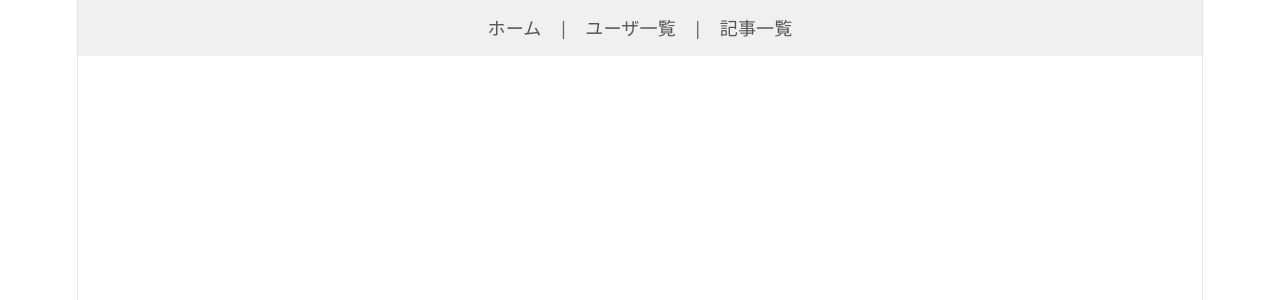
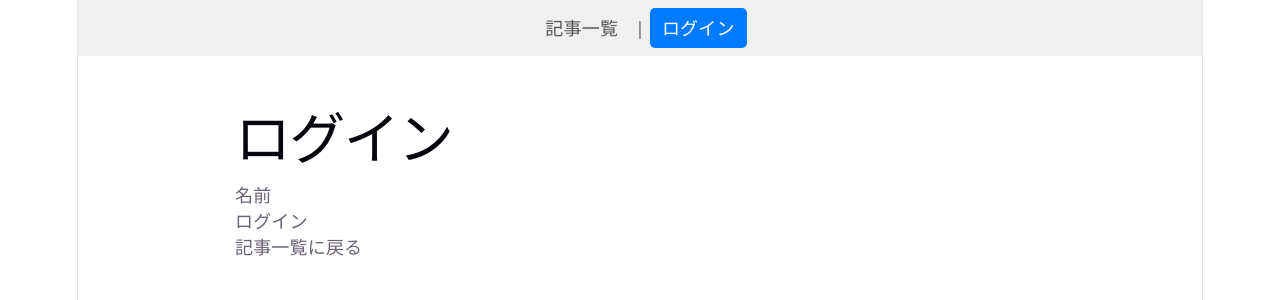
Before and after one commit to masumi-g/my-app, a React (Vite) app: page /login in a window 1280 px wide. Before the commit this address had no page. Shown: the top 300 px of the page. Built offline with nearby package versions, Linux system fonts and the light colour scheme; no server answers.

Commit message:
ログイン制御・権限確認まで終了

```diff
--- a/db.json
+++ b/db.json
@@ -3,7 +3,7 @@
     {
       "id": "1",
       "title": "React Hooksの基本",
-      "content": "useStateを使うと、コンポーネント内で状態を管理できます。（importを忘れないこと）",
+      "content": "useStateを使うと、コンポーネント内で状態を管理できます。（importを忘れないこと!）",
       "author": "Tech Taro",
       "createdAt": "2026-11-14T09:00:00.000Z"
     },
@@ -20,13 +20,6 @@
       "content": "●オブジェクトの中に、さらにオブジェクトがある場合です\nconst user = {\n  name: \"山田太郎\",\n  profile: {\n    hobby: \"プログラミング\",\n    learning: \"React\"\n  }\n};\n\n\n●内側の値も取り出せます\nconst {\n  name,\n  profile: { hobby, learning }\n} = user;\n",
       "createdAt": "2026-11-15T06:35:02.988Z",
       "id": "RUJFrl5"
-    },
-    {
-      "title": "ZZZZZZ",
-      "author": "PPPPPPPPPPPPPPPp",
-      "content": "AAAAAAAAAAAAAAA\nBBBBBBBBBBBBBBbbb\nCCCCCCCCCCCCCCC",
-      "createdAt": "2026-11-15T13:00:22.142Z",
-      "id": "vkfUhSS"
     }
   ]
 }
--- a/src/App.jsx
+++ b/src/App.jsx
@@ -3,35 +3,45 @@
 //- RouteでURLと画面を関連付ける
 
 import './App.css'
-
-import { Routes, Route, NavLink } from 'react-router-dom';
+import { useAuth } from './contexts/AuthContext';
+import { Navigate, Routes, Route, NavLink } from 'react-router-dom';
 import Home  from "./components/pages/Home";
 import Users from "./components/pages/users";
 import UserDetail from "./components/pages/UserDetail";
-
+import Login from './components/pages/Login';
 import Articles from "./components/pages/Articles";
 import ArticleDetail from "./components/pages/ArticleDetail";
 import ArticleForm from "./components/pages/ArticleForm";
 
 function App() {
+  const { user } = useAuth();
   return (
     <>
       <nav>
-        <NavLink to="/" end>ホーム</NavLink>
+        <NavLink to="/" end>記事一覧</NavLink>
         {' | '}
-        <NavLink to="/users">ユーザ一覧</NavLink>
-        {' | '}
-        <NavLink to="/articles">記事一覧</NavLink>
+        <NavLink to="/login">
+          {user ? `アカウント（${user.name}）` : 'ログイン'}
+        </NavLink>
       </nav>
 
       <Routes>
-        <Route path="/" element={<Home />} />
-        <Route path="/users" element={<Users />} />
-        <Route path="/users/:userId" element={<UserDetail />} />
+        {/* 考査課題：記事一覧をTOPページにする */}
+        <Route path="/" element={<Articles />} />
         <Route path="/articles" element={<Articles />} />
-        <Route path="/articles/new" element={<ArticleForm />} />
+        <Route path="/articles/new" element={user ? <ArticleForm /> : <Navigate to="/" replace />} />
         <Route path="/articles/:articleId" element={<ArticleDetail />} />
-        <Route path="/articles/:articleId/edit" element={<ArticleForm />} />
+        <Route
+          path="/articles/:articleId/edit"
+          element={user ? <ArticleForm /> : <Navigate to="/" replace />}
+        />
+
+        {/* 以前の実習ページ：ファイルは残して別URLに置く */}
+        <Route path="/practice" element={<Home />} />
+        <Route path="/practice/users" element={<Users />} />
+        <Route path="/practice/users/:userId" element={<UserDetail />} />
+
+        <Route path="/login" element={<Login />} />
       </Routes>
     </>
   );
--- /dev/null
+++ b/src/api/apiConfig.js
@@ -0,0 +1,2 @@
+export const API_BASE_URL =
+  import.meta.env.VITE_API_BASE_URL || 'http://localhost:3000';
--- a/src/components/pages/ArticleDetail.jsx
+++ b/src/components/pages/ArticleDetail.jsx
@@ -1,8 +1,11 @@
 import { useState } from 'react';
 import { Link, useNavigate, useParams } from 'react-router-dom';
 import { useArticle } from '../../hooks/useArticle';
+import { API_BASE_URL } from '../../api/apiConfig';
+import { useAuth } from '../../contexts/AuthContext';
 
 function ArticleDetail() {
+  const { user } = useAuth();
   const { articleId } = useParams();
   const { article, loading, error } = useArticle(articleId);
 
@@ -20,7 +23,7 @@ function ArticleDetail() {
 
     try {
       const response = await fetch(
-        `http://localhost:3000/articles/${articleId}`,
+       `${API_BASE_URL}/articles/${articleId}`,
         { method: 'DELETE' },
       );
 
@@ -71,6 +74,8 @@ function ArticleDetail() {
         </p>
       </article>
 
+      {user?.name === article.author && (
+      <>
         {deleteError && (
           <p className="mt-4 text-sm text-red-700" role="alert">
             {deleteError}
@@ -94,6 +99,8 @@ function ArticleDetail() {
             {isDeleting ? '削除中...' : 'この記事を削除'}
           </button>
         </div>
+      </>
+)}
 
       <p className="mt-5">
         <Link
--- a/src/components/pages/ArticleForm.jsx
+++ b/src/components/pages/ArticleForm.jsx
@@ -1,12 +1,14 @@
 import { useEffect, useState } from 'react';
-import { Link, useNavigate, useParams } from 'react-router-dom';
+import { Link, Navigate, useNavigate, useParams } from 'react-router-dom';
 import { useArticle } from '../../hooks/useArticle';
+import { useAuth } from '../../contexts/AuthContext';
+import { API_BASE_URL } from '../../api/apiConfig';
 
 function ArticleForm() {
   const { articleId } = useParams();
   const isEditMode = Boolean(articleId);
   const navigate = useNavigate();
-
+  const { user } = useAuth();
   const {
     article: existingArticle,
     loading: isLoading,
@@ -15,7 +17,7 @@ function ArticleForm() {
 
   const [formData, setFormData] = useState({
     title: '',
-    author: '',
+    author: user?.name ?? '',
     content: '',
   });
 
@@ -24,14 +26,19 @@ function ArticleForm() {
 
 
  useEffect(() => {
-  if (!existingArticle) return;
-
+  if (existingArticle) {
     setFormData({
       title: existingArticle.title,
       author: existingArticle.author,
       content: existingArticle.content,
     });
-}, [existingArticle]);
+  } else if (user && !isEditMode) {
+    setFormData((current) => ({
+      ...current,
+      author: user.name,
+    }));
+  }
+}, [existingArticle, user, isEditMode]);
 
   function handleChange(event) {
     const { name, value } = event.target;
@@ -53,8 +60,8 @@ function ArticleForm() {
     try {
       const response = await fetch(
         isEditMode
-          ? `http://localhost:3000/articles/${articleId}`
-          : 'http://localhost:3000/articles',
+        ? `${API_BASE_URL}/articles/${articleId}`
+        : `${API_BASE_URL}/articles`,
         {
           method: isEditMode ? 'PATCH' : 'POST',
           headers: {
@@ -89,6 +96,10 @@ function ArticleForm() {
         <Link to="/articles">記事一覧に戻る</Link>
       </main>
     );
+  }
+
+  if (isEditMode && user?.name !== existingArticle?.author) {
+    return <Navigate to="/" replace />;
   }
 
   return (
@@ -128,6 +139,7 @@ function ArticleForm() {
             value={formData.author}
             onChange={handleChange}
             required
+            readOnly={Boolean(user)}
           />
         </div>
 
--- /dev/null
+++ b/src/components/pages/Login.jsx
@@ -0,0 +1,59 @@
+import { useState } from 'react';
+import { Link, useNavigate } from 'react-router-dom';
+import { useAuth } from '../../contexts/AuthContext';
+
+function Login() {
+  const [name, setName] = useState('');
+  const { user, login, logout } = useAuth();
+  const navigate = useNavigate();
+
+  function handleSubmit(event) {
+    event.preventDefault();
+
+    if (!name.trim()) return;
+
+    login(name);
+    navigate('/articles');
+  }
+
+  function handleLogout() {
+    logout();
+    navigate('/articles');
+  }
+
+  return (
+    <main className="mx-auto w-full max-w-3xl px-6 py-8 text-left">
+      <h1>ログイン</h1>
+
+      {user ? (
+        <div>
+          <p>{user.name} さんでログイン中です。</p>
+          <button type="button" onClick={handleLogout}>
+            ログアウト
+          </button>
+        </div>
+      ) : (
+        <form onSubmit={handleSubmit}>
+          <div>
+            <label htmlFor="login-name">名前</label>
+            <input
+              id="login-name"
+              type="text"
+              value={name}
+              onChange={(event) => setName(event.target.value)}
+              required
+            />
+          </div>
+
+          <button type="submit">ログイン</button>
+        </form>
+      )}
+
+      <p>
+        <Link to="/articles">記事一覧に戻る</Link>
+      </p>
+    </main>
+  );
+}
+
+export default Login;
--- a/src/components/pages/users.jsx
+++ b/src/components/pages/users.jsx
@@ -9,7 +9,7 @@ function Users() {
         <p>登録されているユーザ情報です。</p>
         {users.map((user) => (
             <div key={user.id}>
-            <Link to={`/users/${user.id}`}>
+            <Link to={`/practice/users/${user.id}`}>
                 {user.name}
             </Link>
             </div>
--- /dev/null
+++ b/src/contexts/AuthContext.jsx
@@ -0,0 +1,41 @@
+import { createContext, useContext, useState } from 'react';
+
+const AuthContext = createContext(null);
+const USER_KEY = 'techshare_user_name';
+
+export function AuthProvider({ children }) {
+  const [user, setUser] = useState(() => {
+    const savedName = sessionStorage.getItem(USER_KEY);
+    return savedName ? { name: savedName } : null;
+  });
+
+  function login(name) {
+    const trimmedName = name.trim();
+
+    if (!trimmedName) return;
+
+    sessionStorage.setItem(USER_KEY, trimmedName);
+    setUser({ name: trimmedName });
+  }
+
+  function logout() {
+    sessionStorage.removeItem(USER_KEY);
+    setUser(null);
+  }
+
+  return (
+    <AuthContext.Provider value={{ user, login, logout }}>
+      {children}
+    </AuthContext.Provider>
+  );
+}
+
+export function useAuth() {
+  const context = useContext(AuthContext);
+
+  if (context === null) {
+    throw new Error('useAuthはAuthProviderの内側で使ってください。');
+  }
+
+  return context;
+}
--- a/src/hooks/useArticle.js
+++ b/src/hooks/useArticle.js
@@ -1,3 +1,4 @@
+import { API_BASE_URL } from '../api/apiConfig';
 import { useEffect, useState } from 'react';
 
 export function useArticle(articleId) {
@@ -17,7 +18,7 @@ export function useArticle(articleId) {
     setLoading(true);
     setError('');
 
-    fetch(`http://localhost:3000/articles/${articleId}`, {
+    fetch(`${API_BASE_URL}/articles/${articleId}`, {
       cache: 'no-store',
       signal: controller.signal,
     })
--- a/src/hooks/useArticles.js
+++ b/src/hooks/useArticles.js
@@ -1,3 +1,4 @@
+import { API_BASE_URL } from '../api/apiConfig';
 import { useEffect, useState } from 'react';
 
 export function useArticles() {
@@ -8,7 +9,7 @@ export function useArticles() {
   useEffect(() => {
     const controller = new AbortController();
 
-    fetch('http://localhost:3000/articles', {
+   fetch(`${API_BASE_URL}/articles`, {
       cache: 'no-store',
       signal: controller.signal,
     })
--- a/src/main.jsx
+++ b/src/main.jsx
@@ -8,6 +8,7 @@ import './index.css';
 import App from './App.jsx';
 
 import { BrowserRouter } from 'react-router-dom';
+import { AuthProvider } from './contexts/AuthContext.jsx';
 
 // message.jsを読み込む
 import { message } from './message.js';
@@ -18,7 +19,9 @@ console.log(message);
 createRoot(document.getElementById('root')).render( //アプリを起動する
   <StrictMode>
     <BrowserRouter>
-      <App />
+      <AuthProvider>
+        <App />
+      </AuthProvider>
     </BrowserRouter>
   </StrictMode>,
 );
```
Lines whose indentation alone changed are shown as unchanged.
